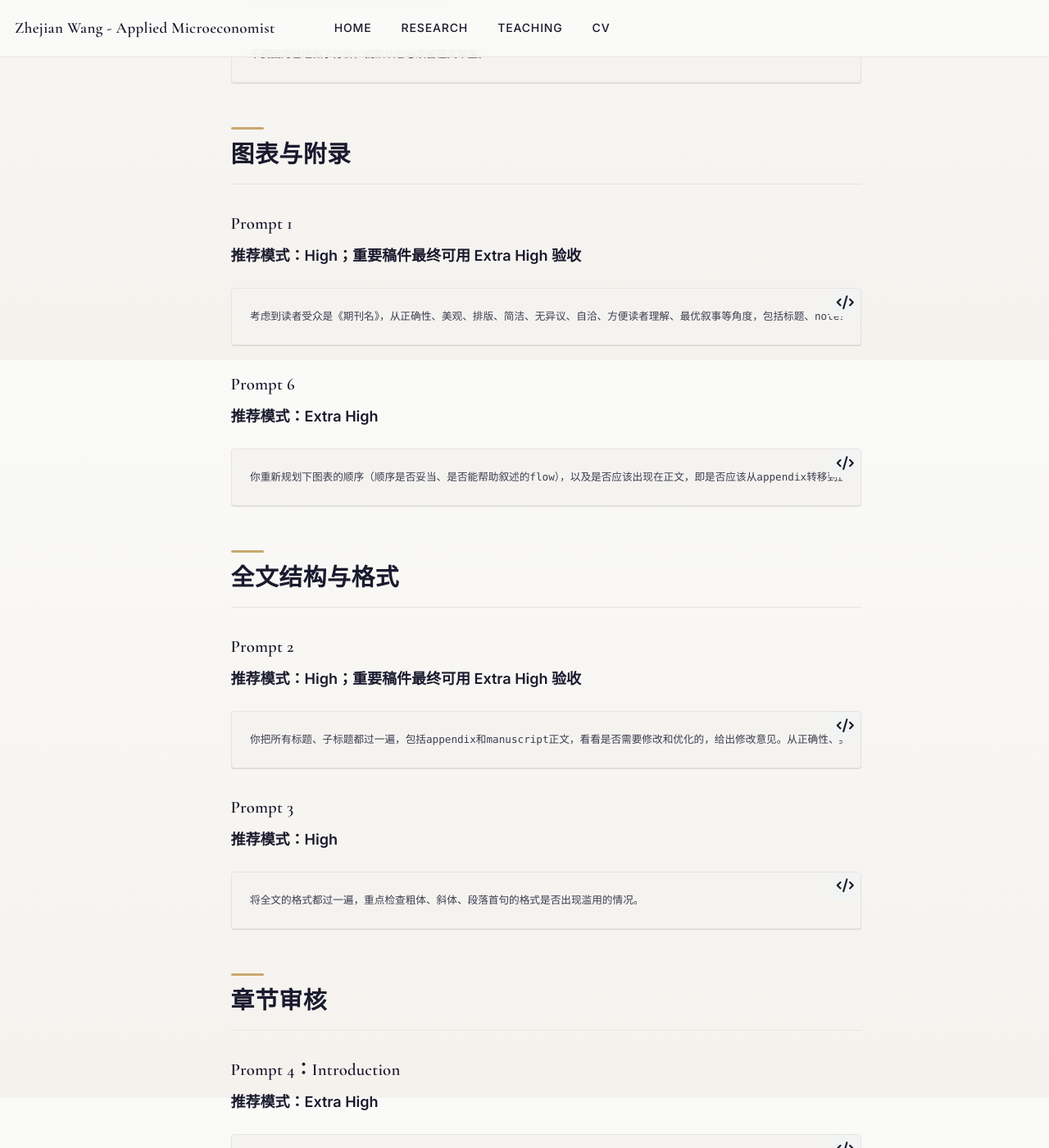
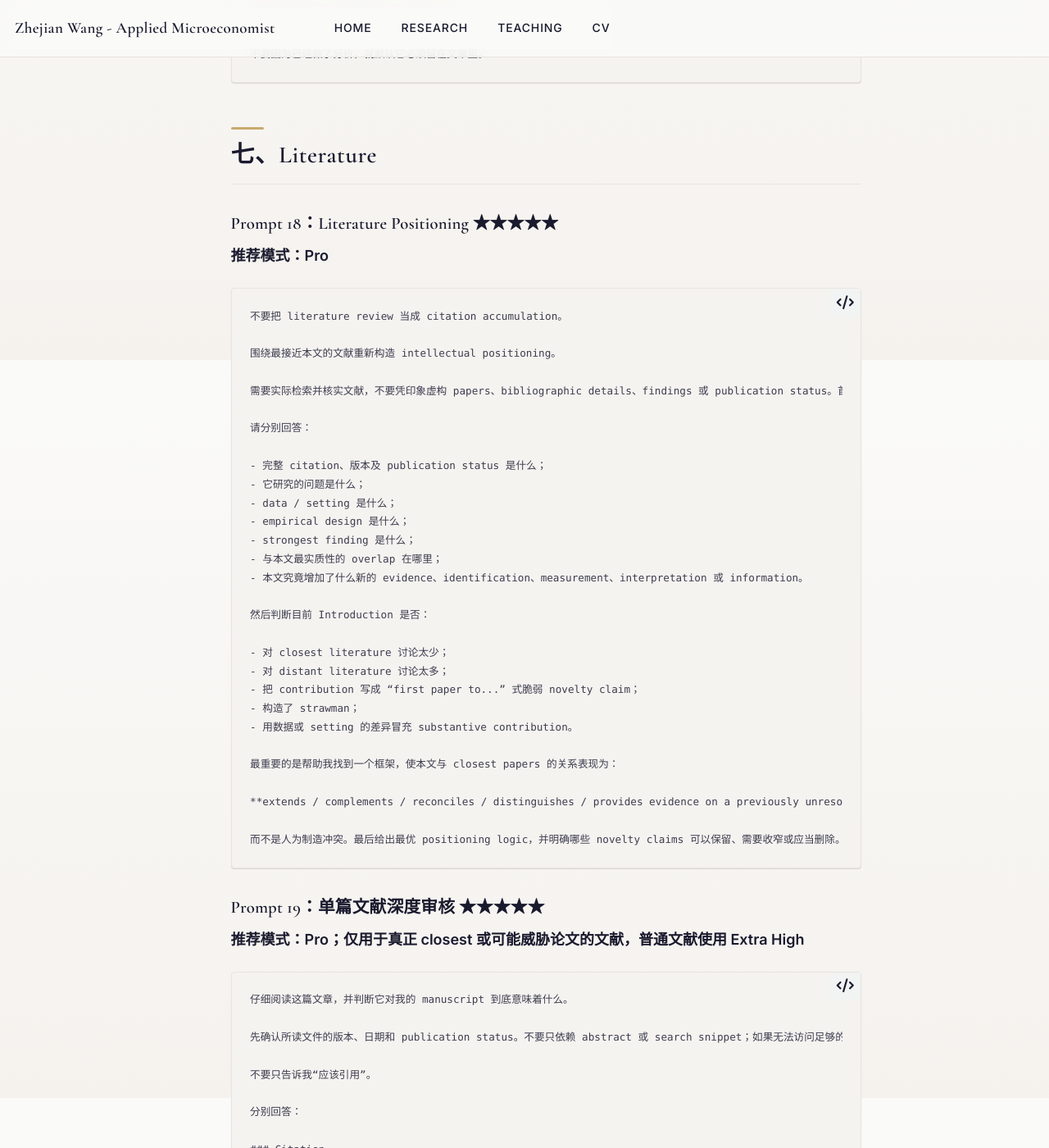
Before and after one commit to zhejianw/zhejianw.github.io, a Jekyll site: the page built from ai/prompts/index.md, in a window 1280 px wide and 1400 px high, scrolled down 9461 px. Shown: the whole window at 82% size. Built offline with Jekyll 4.4.1, drawn with Linux system fonts in a browser that asks for light colours; a script that is not in the unit is left out; some of the changed text lies outside the part shown.

Commit message:
Add strengthened literature positioning and citation prompts

```diff
--- a/ai/prompts/index.md
+++ b/ai/prompts/index.md
@@ -398,6 +398,120 @@ last_updated: 2026-08-26
 不要因为已经做了分析，就默认它必须留在文章里。
 ~~~
 
+## 七、Literature
+
+### Prompt 18：Literature Positioning ★★★★★
+
+**推荐模式：Pro**
+
+~~~text
+不要把 literature review 当成 citation accumulation。
+
+围绕最接近本文的文献重新构造 intellectual positioning。
+
+需要实际检索并核实文献，不要凭印象虚构 papers、bibliographic details、findings 或 publication status。首先识别 3–8 篇真正 closest papers；如果真正接近的不足 3 篇，不要为了达到数量而填入 distant literature。
+
+请分别回答：
+
+- 完整 citation、版本及 publication status 是什么；
+- 它研究的问题是什么；
+- data / setting 是什么；
+- empirical design 是什么；
+- strongest finding 是什么；
+- 与本文最实质性的 overlap 在哪里；
+- 本文究竟增加了什么新的 evidence、identification、measurement、interpretation 或 information。
+
+然后判断目前 Introduction 是否：
+
+- 对 closest literature 讨论太少；
+- 对 distant literature 讨论太多；
+- 把 contribution 写成 “first paper to...” 式脆弱 novelty claim；
+- 构造了 strawman；
+- 用数据或 setting 的差异冒充 substantive contribution。
+
+最重要的是帮助我找到一个框架，使本文与 closest papers 的关系表现为：
+
+**extends / complements / reconciles / distinguishes / provides evidence on a previously unresolved margin**
+
+而不是人为制造冲突。最后给出最优 positioning logic，并明确哪些 novelty claims 可以保留、需要收窄或应当删除。
+~~~
+
+### Prompt 19：单篇文献深度审核 ★★★★★
+
+**推荐模式：Pro；仅用于真正 closest 或可能威胁论文的文献，普通文献使用 Extra High**
+
+~~~text
+仔细阅读这篇文章，并判断它对我的 manuscript 到底意味着什么。
+
+先确认所读文件的版本、日期和 publication status。不要只依赖 abstract 或 search snippet；如果无法访问足够的正文，明确标记哪些判断尚未核实。对重要判断尽量给出对应的 section、page、table 或 figure。
+
+不要只告诉我“应该引用”。
+
+分别回答：
+
+### Citation
+
+- 是否应该 cite；
+- 如果 cite，应该出现在 Introduction、Institutional Background、Methods、Results、Discussion 还是 Appendix；
+- 应该 cite 它的哪一个具体观点或发现。
+
+### Contribution
+
+- 它是否削弱本文 novelty；
+- overlap 到底发生在 research question、setting、data、design、outcome 还是 interpretation；
+- 哪些地方高度重合，哪些地方实际上不同；
+- manuscript 是否需要重新表述 contribution。
+
+### Substance
+
+- 它有没有提出本文应该回应的 substantive issue；
+- 是否应该在 Introduction 主动定位；
+- 是否应该在 Discussion 回应；
+- 是否有内容不值得主动展开，以免无意义地扩大文章负担。
+
+不能仅仅因为一篇直接相关的文献会削弱 novelty，就建议隐瞒或不引用；请区分 citation obligation 与叙事上是否需要展开。
+
+### Methodology
+
+- 它的方法论中有没有值得借鉴的设计、检验、measurement 或 presentation；
+- 如果方法较旧，哪些思想仍值得借鉴；
+- 哪些适合正文；
+- 哪些只值得作为 appendix robustness；
+- 哪些做法已经被更可靠的方法取代，不值得跟随。不要仅凭发表年份判断方法是否 outdated。
+
+最后给出总体判断：
+
+**必须精读并回应 / 应引用但不需要展开 / 可以普通引用 / 与本文关系很弱。**
+~~~
+
+### Prompt 20：Citation Audit
+
+**推荐模式：Extra High**
+
+~~~text
+对全文 citation 做一次独立审核，不讨论文字风格。
+
+区分两类任务：一是 manuscript 内部的 citation-reference 一致性；二是 citation 是否真正支持对应 statement。第二类判断必须建立在实际读取 source 的基础上；无法取得或尚未核实的 source 要明确标记，不要凭标题或印象判断。
+
+检查：
+
+- substantive factual claims 是否有 citation；
+- citation 是否真的支持对应 statement；
+- 是否引用 secondary source，而更适合引用 original source；
+- institutional facts 是否有 authoritative source；
+- 是否出现一个 citation 承担过多 claims；
+- 是否有 citation cluster；
+- 是否遗漏最接近的文献；
+- 是否存在相关性已经降低、但仍机械保留的旧引用；不要仅仅因为文献较旧就建议删除；
+- bibliography 中是否有正文未引用，或正文 citation 与 reference 不一致。
+
+特别检查 Introduction 和 Discussion：
+
+是否存在“看起来引用很多，但 intellectual engagement 很弱”的情况。
+
+最后将问题分为：必须修正 / 需要查阅原文后核实 / 可选优化。
+~~~
+
 ## 图表与附录
 
 ### Prompt 1
```
